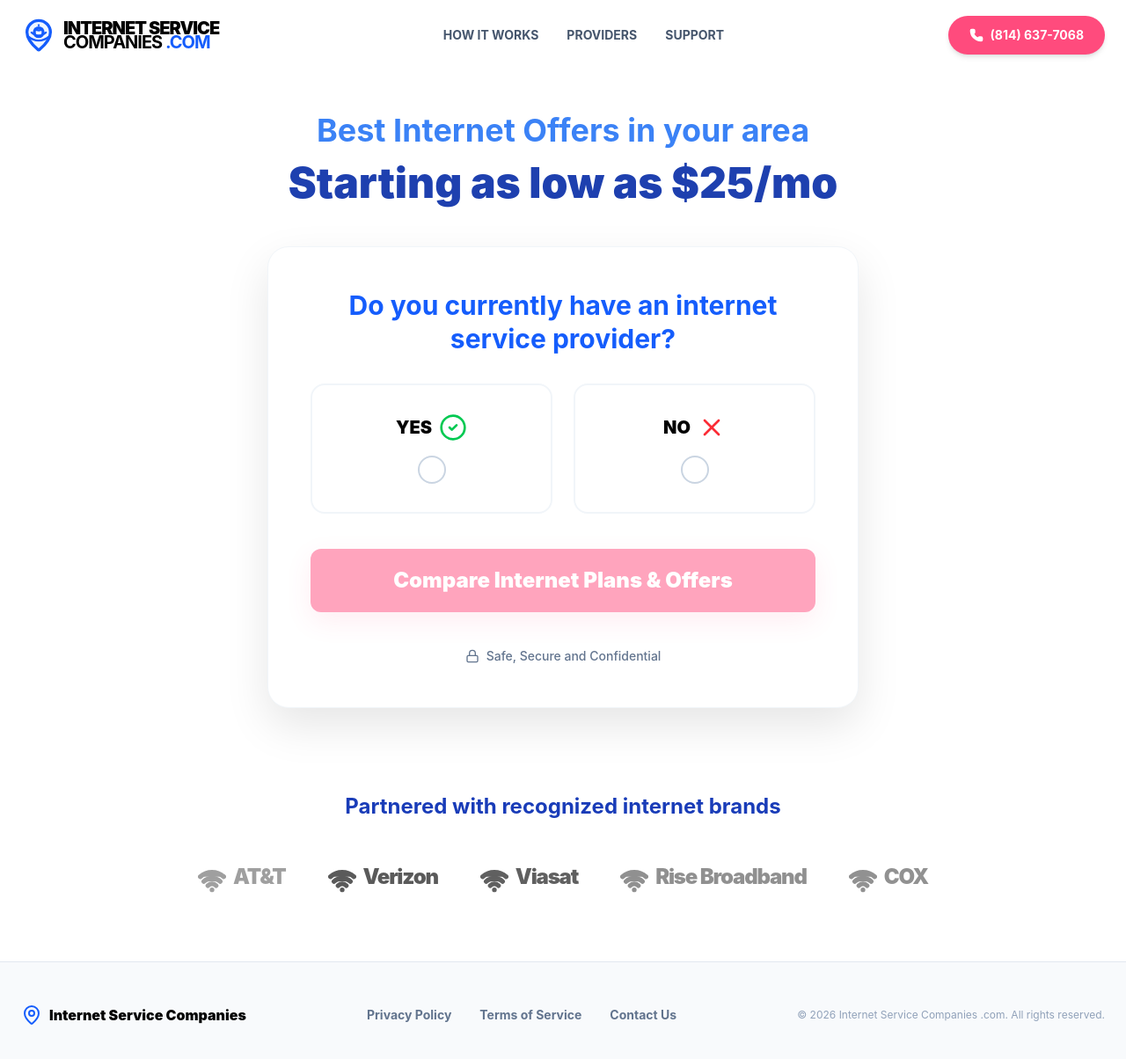
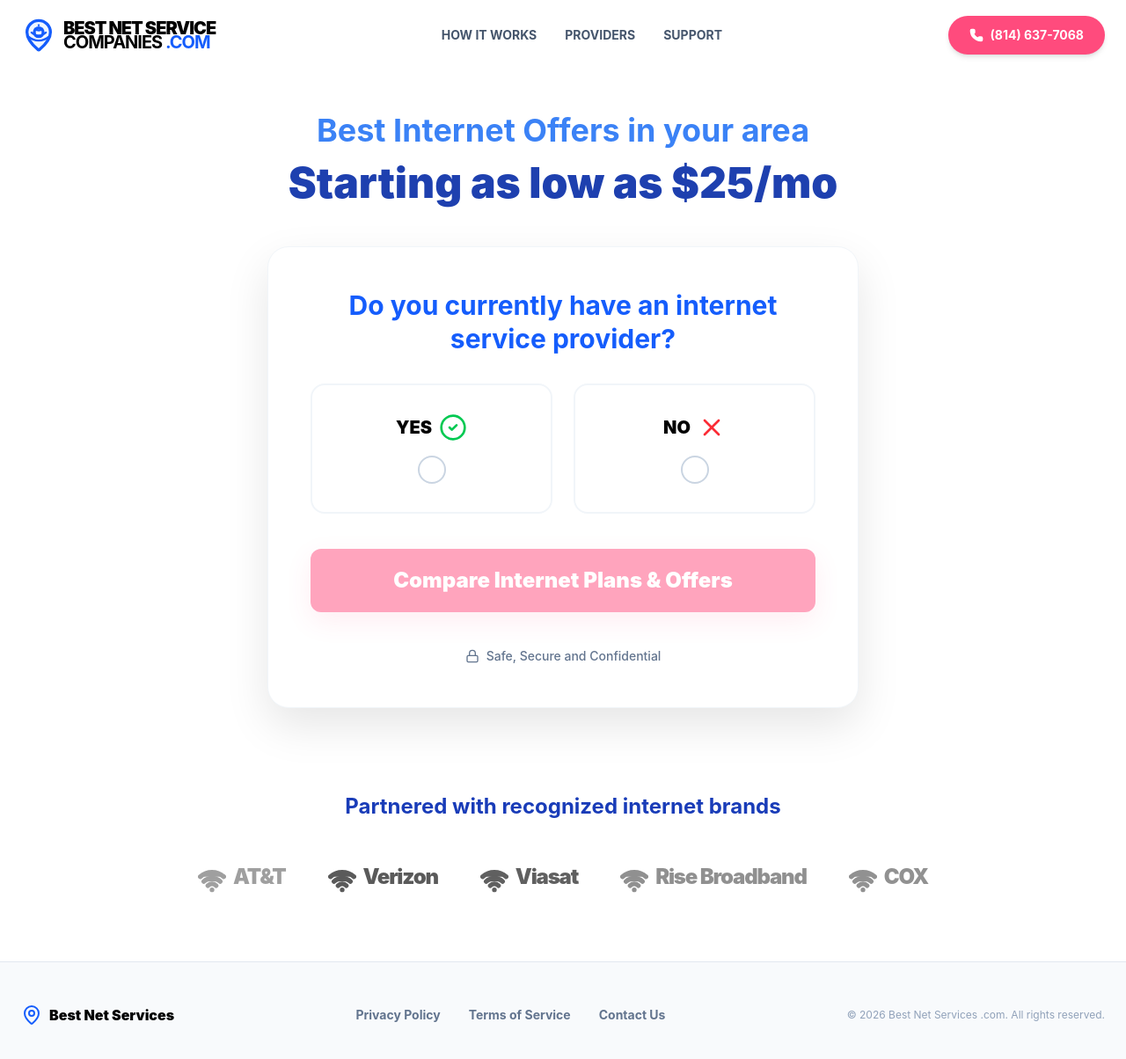
Before and after one commit to YousufMohammedJaleel/Best-Net-Services, a React (Vite) app: page / in a window 1280 px wide. Shown: the top 1204 px of the page at 88% size. Built offline with nearby package versions, Linux system fonts and the light colour scheme.

Commit message:
saved latest changes

```diff
--- a/index.html
+++ b/index.html
@@ -3,7 +3,7 @@
   <head>
     <meta charset="UTF-8" />
     <meta name="viewport" content="width=device-width, initial-scale=1.0" />
-    <title>My Google AI Studio App</title>
+    <title>Best Net Services</title>
   </head>
   <body>
     <div id="root"></div>
--- a/src/App.tsx
+++ b/src/App.tsx
@@ -159,7 +159,7 @@ const sendData = () => {
               </div>
             </div>
             <div className="flex flex-col -space-y-1">
-              <span className="text-xl font-black text-black leading-none tracking-tighter uppercase">Internet Service</span>
+              <span className="text-xl font-black text-black leading-none tracking-tighter uppercase">Best Net Service</span>
               <span className="text-xl font-bold text-black leading-none tracking-tighter uppercase">Companies <span className="text-blue-600">.com</span></span>
             </div>
           </div>
@@ -211,43 +211,15 @@ const sendData = () => {
 
               <div className="max-w-2xl mx-auto text-left space-y-8">
                 <div className="space-y-2">
-                  <h3 className="text-2xl font-bold text-black">Schedule a callback</h3>
-                  <p className="text-slate-600 font-medium">Book a callback appointment with us and we'll make sure to give you a ring at the time that works best for you!</p>
+                  <h3 className="text-2xl font-bold text-black">  Check Results</h3>
+                  <p className="text-slate-600 font-medium">Find the best internet plans based on your preferences</p>
                 </div>
-
                 <div className="space-y-4">
-                  <div className="relative group">
-                    <select
-                      value={answers.callbackDate}
-                      onChange={(e) => setAnswers(prev => ({ ...prev, callbackDate: e.target.value }))}
-                      className="w-full px-6 py-5 text-xl font-medium border border-slate-200 rounded-xl appearance-none bg-white focus:outline-none transition-all cursor-pointer"
-                    >
-                      <option>Tuesday, April 21, 2026</option>
-                      <option>Wednesday, April 22, 2026</option>
-                      <option>Thursday, April 23, 2026</option>
-                    </select>
-                    <ChevronDown className="absolute right-4 top-1/2 -translate-y-1/2 text-slate-300 pointer-events-none" />
-                  </div>
-
-                  <div className="relative group">
-                    <select
-                      value={answers.callbackTime}
-                      onChange={(e) => setAnswers(prev => ({ ...prev, callbackTime: e.target.value }))}
-                      className="w-full px-6 py-5 text-xl font-medium border border-slate-200 rounded-xl appearance-none bg-white focus:outline-none transition-all cursor-pointer"
-                    >
-                      <option>6:30 PM - 6:45 PM</option>
-                      <option>6:45 PM - 7:00 PM</option>
-                      <option>7:00 PM - 7:15 PM</option>
-                      <option>7:15 PM - 7:30 PM</option>
-                    </select>
-                    <ChevronDown className="absolute right-4 top-1/2 -translate-y-1/2 text-slate-300 pointer-events-none" />
-                  </div>
-
                   <button
                     onClick={sendData}
                     className="w-full bg-[#ff4b7d] hover:bg-[#e63d6f] text-white font-bold text-xl py-5 rounded-xl shadow-[0_10px_30px_rgba(255,75,125,0.2)] transition-all hover:scale-[1.01] active:scale-95"
                   >
-                    Schedule a call
+                   Check results
                   </button>
                 </div>
               </div>
@@ -285,7 +257,7 @@ const sendData = () => {
                         </div>
                       </div>
                       <div className="flex flex-col -space-y-1 text-left">
-                        <span className="text-xl font-black text-black leading-none tracking-tighter uppercase">Internet Service</span>
+                        <span className="text-xl font-black text-black leading-none tracking-tighter uppercase">Best Net Services</span>
                         <span className="text-xl font-bold text-black leading-none tracking-tighter uppercase">Companies <span className="text-blue-600">.com</span></span>
                       </div>
                     </div>
@@ -330,7 +302,7 @@ const sendData = () => {
                             </div>
                             <div className={`w-8 h-8 rounded-full border-2 flex items-center justify-center ${answers.hasProvider === true ? 'border-blue-600 bg-blue-600' : 'border-slate-300'}`}>
                               {answers.hasProvider === true && <div className="w-3 h-3 bg-white rounded-full" />}
-                            </div>
+                <fieldset></fieldset>            </div>
                           </button>
                           <button
                             onClick={() => setAnswers(prev => ({ ...prev, hasProvider: false }))}
@@ -620,14 +592,14 @@ const sendData = () => {
         <div className="max-w-7xl mx-auto px-6 flex flex-col md:flex-row justify-between items-center gap-8">
            <div className="flex items-center gap-2">
              <MapPin className="text-blue-600 w-6 h-6" />
-             <span className="font-black text-black">Internet Service Companies</span>
+             <span className="font-black text-black">Best Net Services</span>
            </div>
            <div className="flex gap-8 text-sm font-bold text-slate-500">
              <a href="#" className="hover:text-blue-600">Privacy Policy</a>
              <a href="#" className="hover:text-blue-600">Terms of Service</a>
              <a href="#" className="hover:text-blue-600">Contact Us</a>
            </div>
-           <div className="text-slate-400 text-xs">© 2026 Internet Service Companies .com. All rights reserved.</div>
+           <div className="text-slate-400 text-xs">© 2026 Best Net Services .com. All rights reserved.</div>
         </div>
       </footer>
     </div>
```
